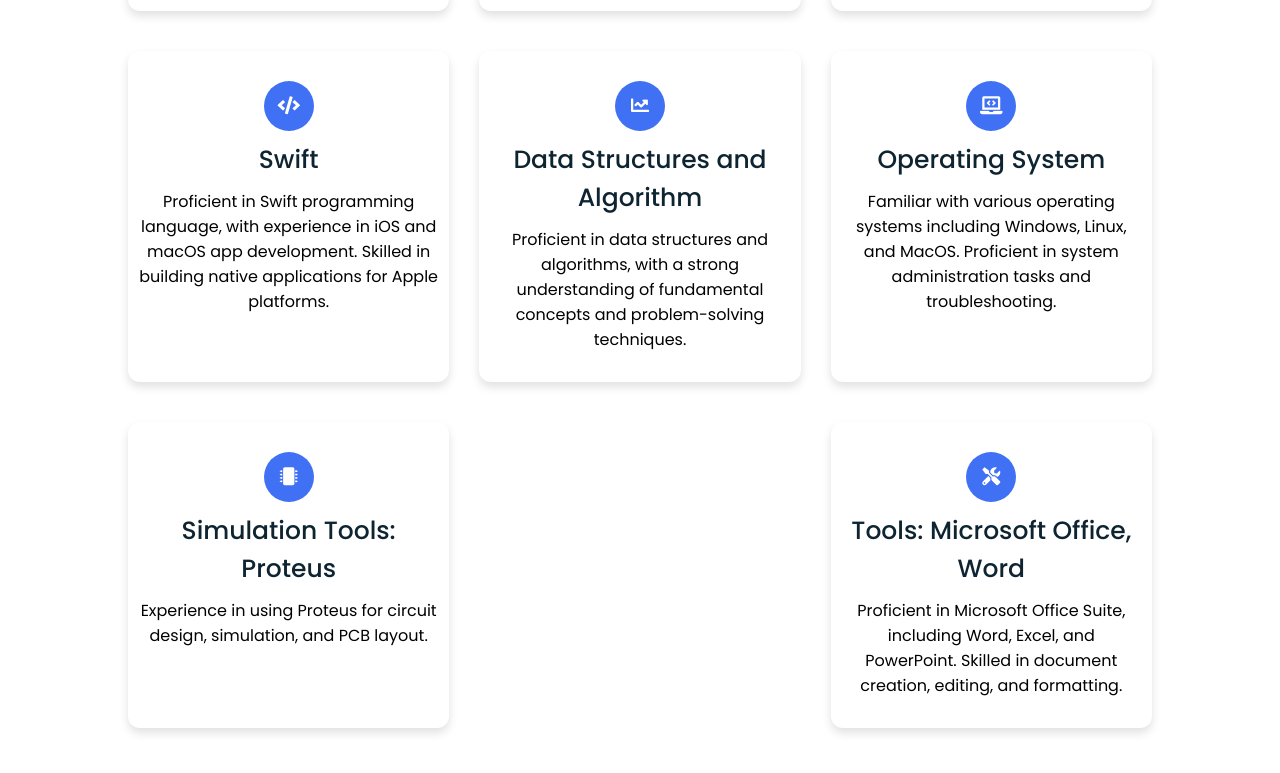
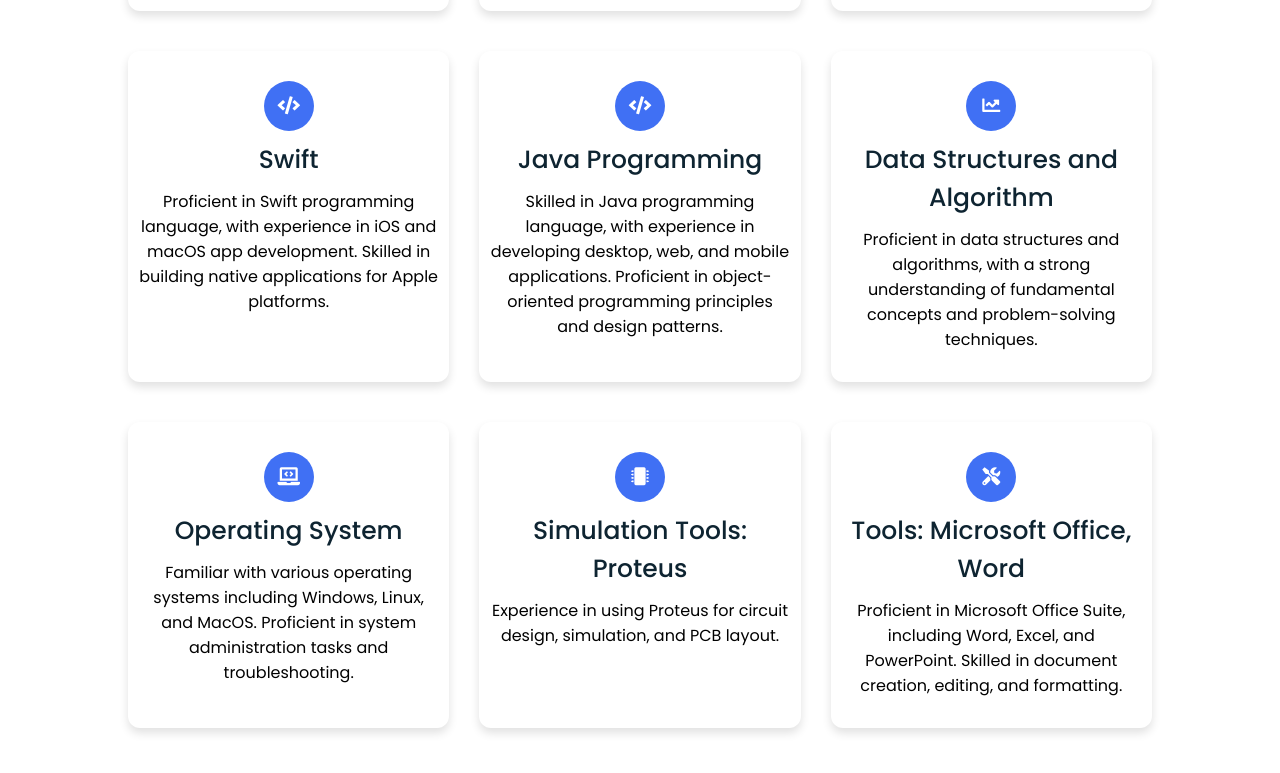
Before and after one commit to aryansagar2405/Portfolio, a plain HTML site: page index.html in a window 1280 px wide. Shown: the part 2815-3588 px from the top of the page. Drawn offline with Linux system fonts and the light colour scheme.

Commit message:
Update index.html

```diff
--- a/index.html
+++ b/index.html
@@ -191,6 +191,13 @@
             building native applications for Apple platforms.</p>
         </div>
         <div class="box">
+        <div class="icon">
+          <i class="fas fa-code"></i>
+        </div>
+        <div class="topic">Java Programming</div>
+        <p>Skilled in Java programming language, with experience in developing desktop, web, and mobile applications. Proficient in object-oriented programming principles and design patterns.</p>
+      </div>
+        <div class="box">
           <div class="icon">
             <i class="fas fa-chart-line"></i>
           </div>
```
